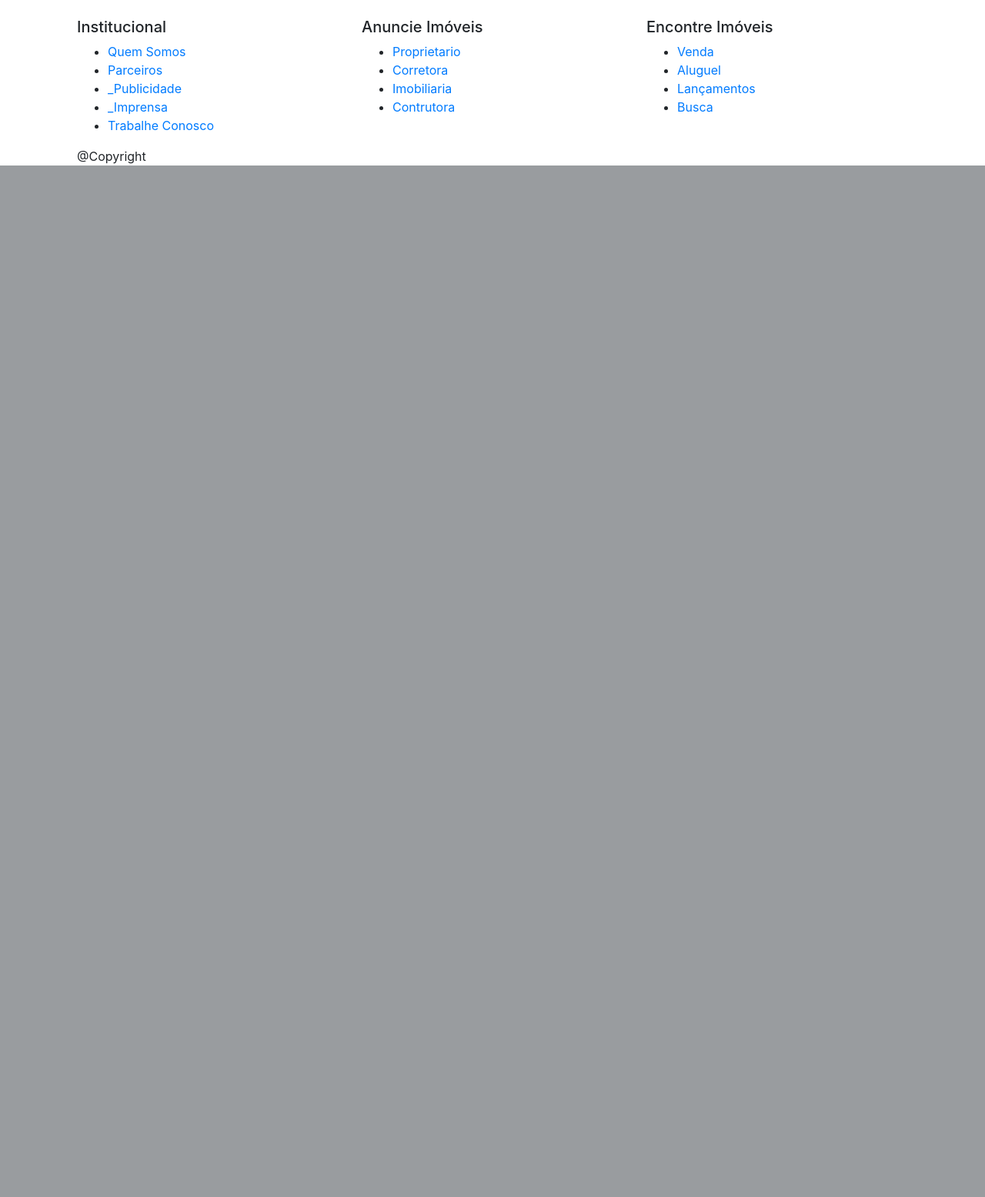
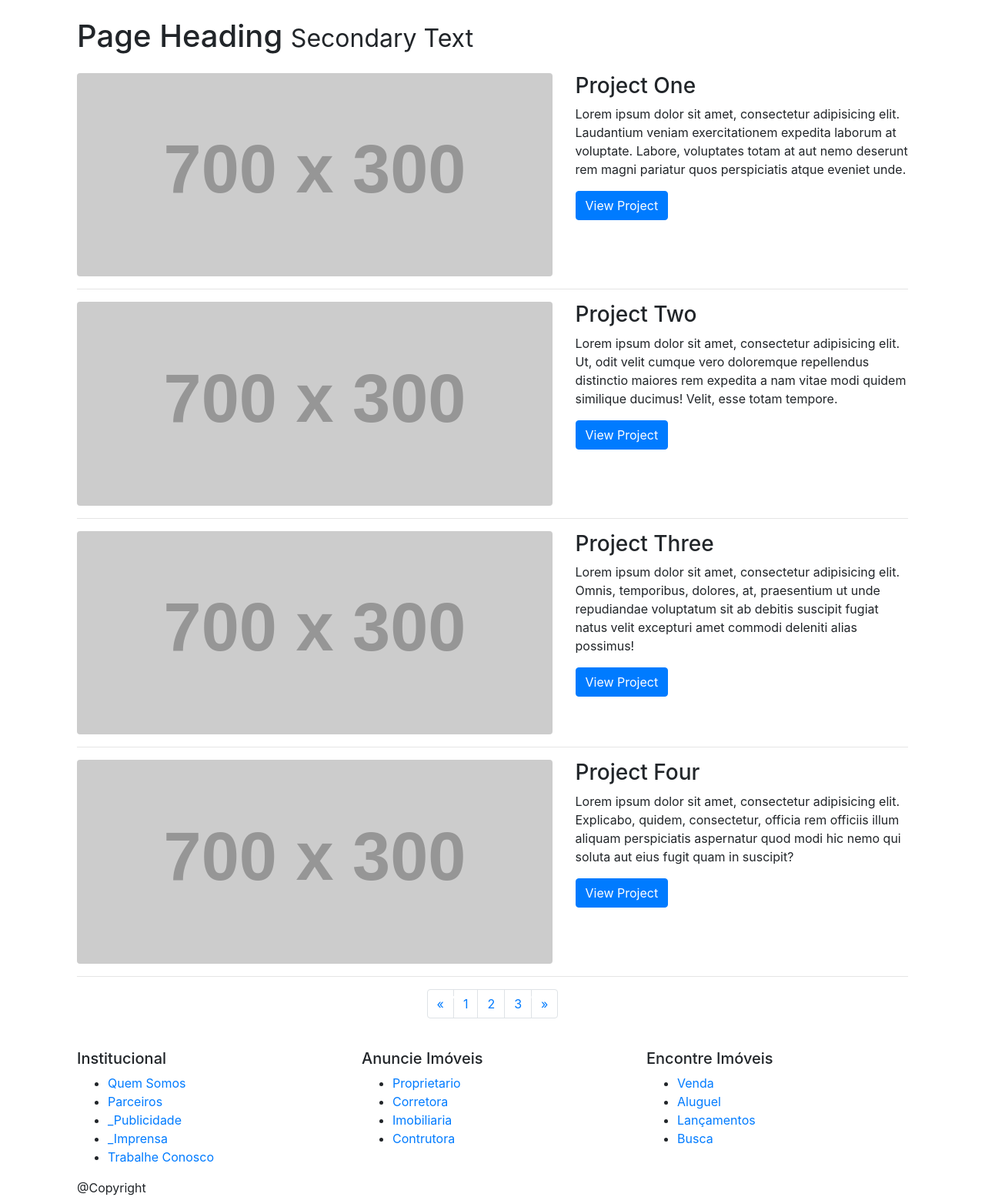
Before and after one commit to edg-dev/corretora, a PHP site: page /index.php in a window 1280 px wide. Shown: the part 1006-2561 px from the top of the page at 77% size. Before the commit the page ends 1221 px from the top, so only its background shows below. Run offline with PHP 8.4, Linux system fonts and the light colour scheme; grey boxes labelled with a size stand in for pictures from a placeholder-image service; some libraries are stand-ins or nearby versions.

Commit message:
Adicionado Codigo para retorno de imoveis futuramente

```diff
--- a/index.php
+++ b/index.php
@@ -40,6 +40,112 @@
         <span class="carousel-control-next-icon" aria-hidden="true"></span>
         <span class="sr-only">Proximo</span>
         </a>
+
+
+                        <!-- Page Content -->
+                    <div class="container">
+
+                <!-- Page Heading -->
+                <h1 class="my-4">Page Heading
+                <small>Secondary Text</small>
+                </h1>
+
+                <!-- Project One -->
+                <div class="row">
+                <div class="col-md-7">
+                    <a href="#">
+                    <img class="img-fluid rounded mb-3 mb-md-0" src="http://placehold.it/700x300" alt="">
+                    </a>
+                </div>
+                <div class="col-md-5">
+                    <h3>Project One</h3>
+                    <p>Lorem ipsum dolor sit amet, consectetur adipisicing elit. Laudantium veniam exercitationem expedita laborum at voluptate. Labore, voluptates totam at aut nemo deserunt rem magni pariatur quos perspiciatis atque eveniet unde.</p>
+                    <a class="btn btn-primary" href="#">View Project</a>
+                </div>
+                </div>
+                <!-- /.row -->
+
+                <hr>
+
+                <!-- Project Two -->
+                <div class="row">
+                <div class="col-md-7">
+                    <a href="#">
+                    <img class="img-fluid rounded mb-3 mb-md-0" src="http://placehold.it/700x300" alt="">
+                    </a>
+                </div>
+                <div class="col-md-5">
+                    <h3>Project Two</h3>
+                    <p>Lorem ipsum dolor sit amet, consectetur adipisicing elit. Ut, odit velit cumque vero doloremque repellendus distinctio maiores rem expedita a nam vitae modi quidem similique ducimus! Velit, esse totam tempore.</p>
+                    <a class="btn btn-primary" href="#">View Project</a>
+                </div>
+                </div>
+                <!-- /.row -->
+
+                <hr>
+
+                <!-- Project Three -->
+                <div class="row">
+                <div class="col-md-7">
+                    <a href="#">
+                    <img class="img-fluid rounded mb-3 mb-md-0" src="http://placehold.it/700x300" alt="">
+                    </a>
+                </div>
+                <div class="col-md-5">
+                    <h3>Project Three</h3>
+                    <p>Lorem ipsum dolor sit amet, consectetur adipisicing elit. Omnis, temporibus, dolores, at, praesentium ut unde repudiandae voluptatum sit ab debitis suscipit fugiat natus velit excepturi amet commodi deleniti alias possimus!</p>
+                    <a class="btn btn-primary" href="#">View Project</a>
+                </div>
+                </div>
+                <!-- /.row -->
+
+                <hr>
+
+                <!-- Project Four -->
+                <div class="row">
+
+                <div class="col-md-7">
+                    <a href="#">
+                    <img class="img-fluid rounded mb-3 mb-md-0" src="http://placehold.it/700x300" alt="">
+                    </a>
+                </div>
+                <div class="col-md-5">
+                    <h3>Project Four</h3>
+                    <p>Lorem ipsum dolor sit amet, consectetur adipisicing elit. Explicabo, quidem, consectetur, officia rem officiis illum aliquam perspiciatis aspernatur quod modi hic nemo qui soluta aut eius fugit quam in suscipit?</p>
+                    <a class="btn btn-primary" href="#">View Project</a>
+                </div>
+                </div>
+                <!-- /.row -->
+
+                <hr>
+
+                <!-- Pagination -->
+                <ul class="pagination justify-content-center">
+                <li class="page-item">
+                    <a class="page-link" href="#" aria-label="Previous">
+                    <span aria-hidden="true">&laquo;</span>
+                    <span class="sr-only">Previous</span>
+                    </a>
+                </li>
+                <li class="page-item">
+                    <a class="page-link" href="#">1</a>
+                </li>
+                <li class="page-item">
+                    <a class="page-link" href="#">2</a>
+                </li>
+                <li class="page-item">
+                    <a class="page-link" href="#">3</a>
+                </li>
+                <li class="page-item">
+                    <a class="page-link" href="#" aria-label="Next">
+                    <span aria-hidden="true">&raquo;</span>
+                    <span class="sr-only">Next</span>
+                    </a>
+                </li>
+                </ul>
+
+                </div>
+                <!-- /.container -->
     </div>
     </div>
 
```
